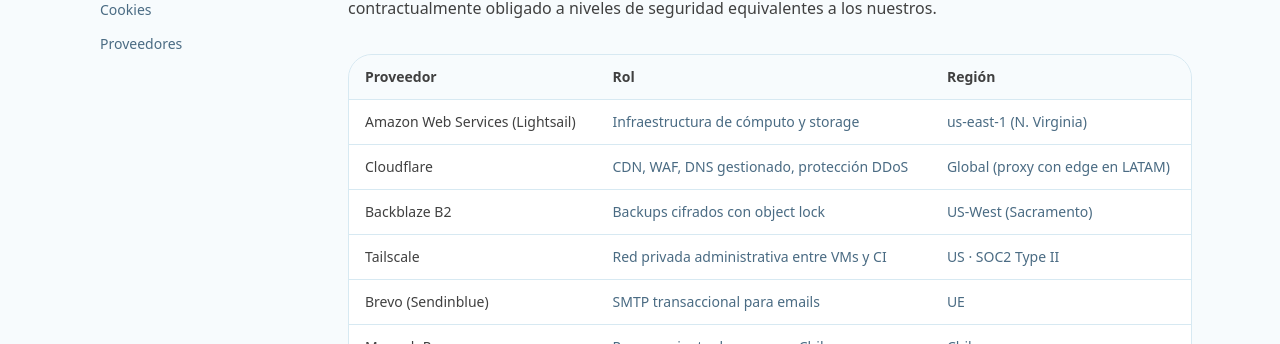
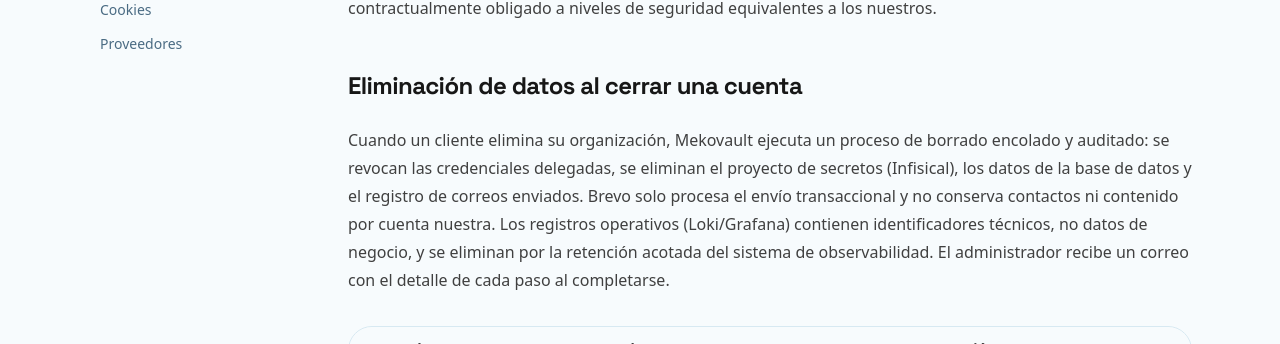
Before and after one commit to setting-proj/mekovault-marketing, a Next.js app: page /legal/sub-processors in a window 1280 px wide. Shown: the part 324-668 px from the top of the page. Built offline with nearby package versions, Linux system fonts and the light colour scheme; no server answers.

Commit message:
docs(legal): nota de eliminación de datos al cerrar una cuenta

```diff
--- a/app/legal/sub-processors/page.tsx
+++ b/app/legal/sub-processors/page.tsx
@@ -56,6 +56,19 @@
         seguridad equivalentes a los nuestros.
       </p>
 
+      <h2>Eliminación de datos al cerrar una cuenta</h2>
+      <p>
+        Cuando un cliente elimina su organización, Mekovault ejecuta un proceso de
+        borrado encolado y auditado: se revocan las credenciales delegadas, se
+        eliminan el proyecto de secretos (Infisical), los datos de la base de
+        datos y el registro de correos enviados. Brevo solo procesa el envío
+        transaccional y no conserva contactos ni contenido por cuenta nuestra.
+        Los registros operativos (Loki/Grafana) contienen identificadores
+        técnicos, no datos de negocio, y se eliminan por la retención acotada del
+        sistema de observabilidad. El administrador recibe un correo con el
+        detalle de cada paso al completarse.
+      </p>
+
       <div className="not-prose mt-8 overflow-hidden rounded-2xl border bg-card">
         <table className="w-full text-sm">
           <thead>
```
